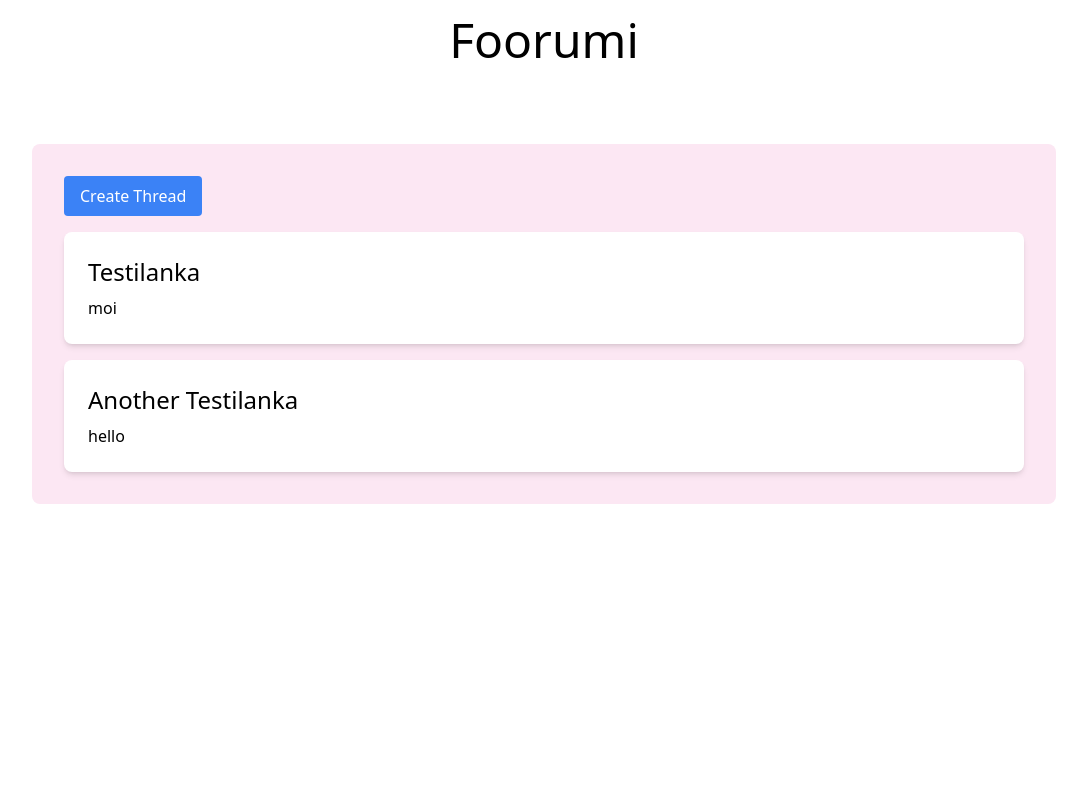
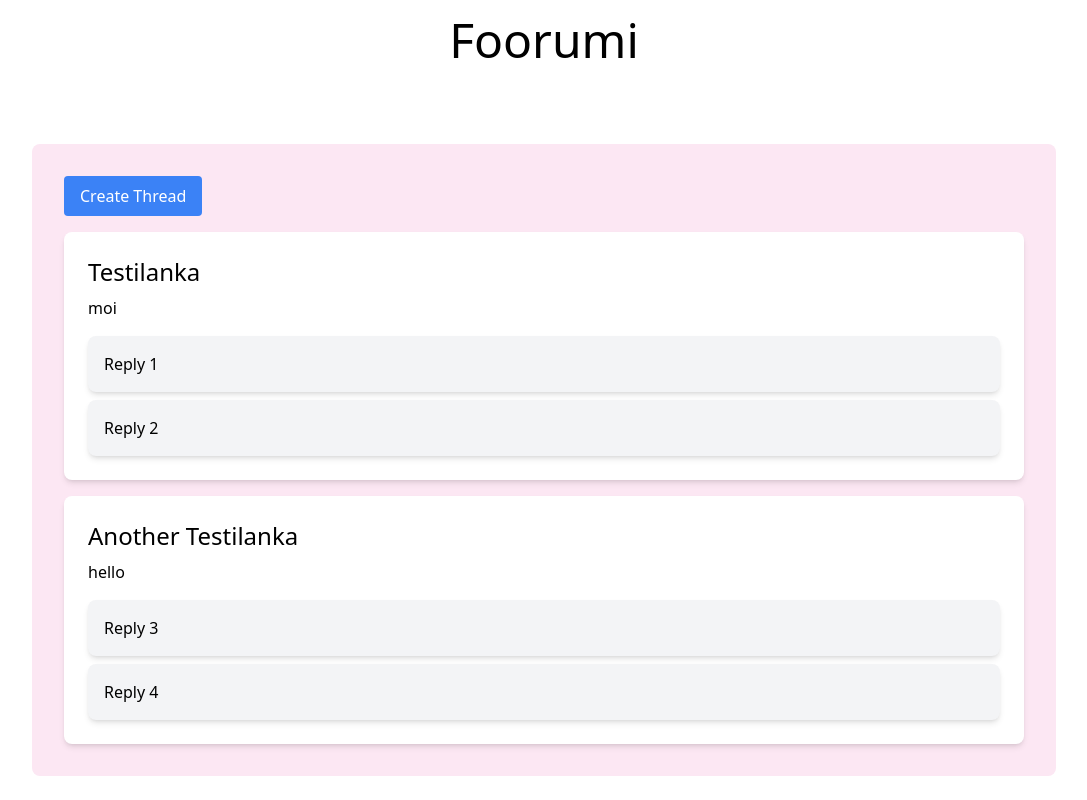
Before and after one commit to seblundin/forum, a React (Vite) app in the folder front/: page / in a window 1280 px wide. Shown: the whole page, without its empty margins (96-1183 px from the left). Built offline with nearby package versions, Linux system fonts and the light colour scheme.

Commit message:
Replies list

```diff
--- a/front/src/components/Home.tsx
+++ b/front/src/components/Home.tsx
@@ -5,12 +5,20 @@ const Home = () => {
     id: 12312313,
     title: 'Testilanka',
     content: 'moi',
+    replies: [
+      { id: 1, message: 'Reply 1' },
+      { id: 2, message: 'Reply 2' },
+    ],
   }
 
   const thread2: Thread = {
     id: 12312314,
     title: 'Another Testilanka',
     content: 'hello',
+    replies: [
+      { id: 3, message: 'Reply 3' },
+      { id: 4, message: 'Reply 4' },
+    ],
   }
 
   const threadList: Thread[] = [thread, thread2]
@@ -44,6 +52,17 @@ const Home = () => {
               <div className="text-black">
                 <p>{thread.content}</p>
               </div>
+              <div className="mt-4 space-y-2">
+                {thread.replies &&
+                  thread.replies.map((reply) => (
+                    <div
+                      key={reply.id}
+                      className="bg-gray-100 p-4 rounded-lg shadow-md"
+                    >
+                      <p className="text-black">{reply.message}</p>
+                    </div>
+                  ))}
+              </div>
             </div>
           ))}
         </div>
--- a/front/src/types/Types.tsx
+++ b/front/src/types/Types.tsx
@@ -2,6 +2,12 @@ type Thread = {
   id: number
   title: string
   content: string
+  replies: Reply[]
 }
 
-export { Thread }
+type Reply = {
+  id: number
+  message: string
+}
+
+export { Thread, Reply }
```
